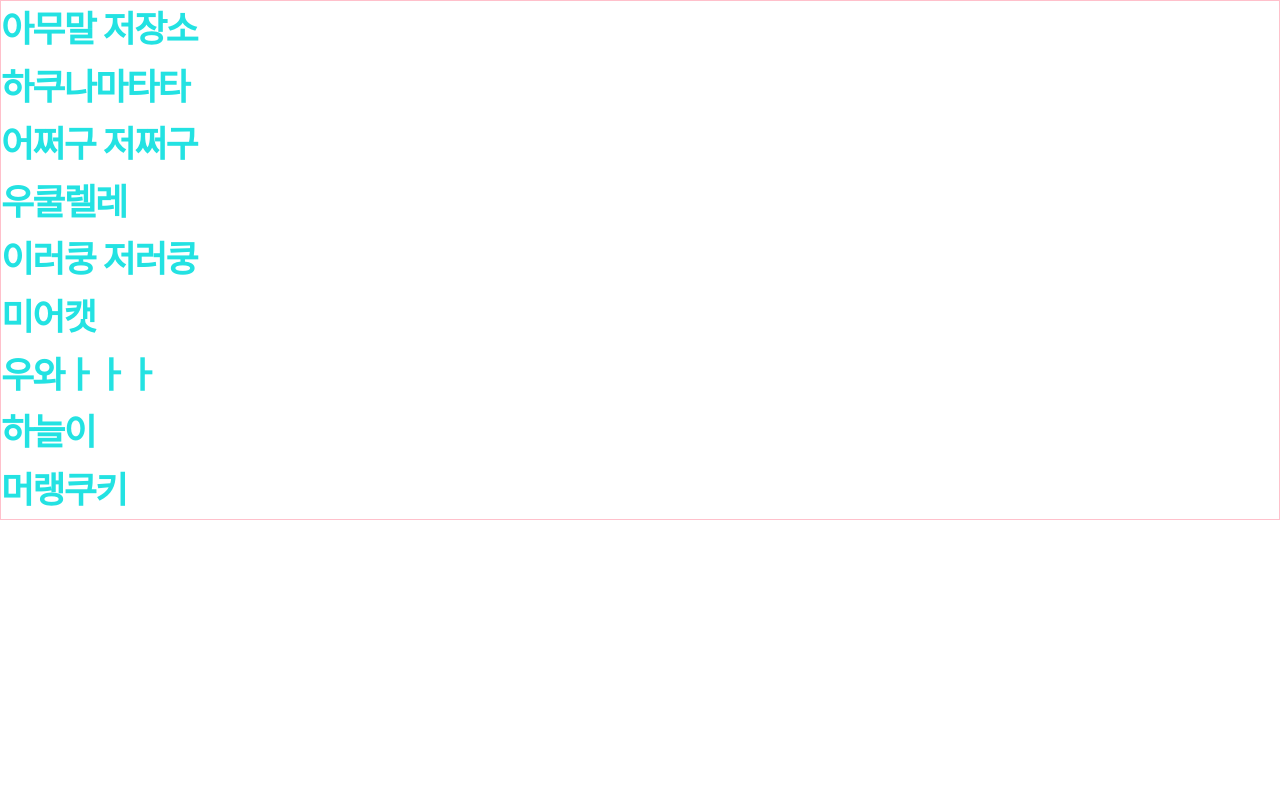
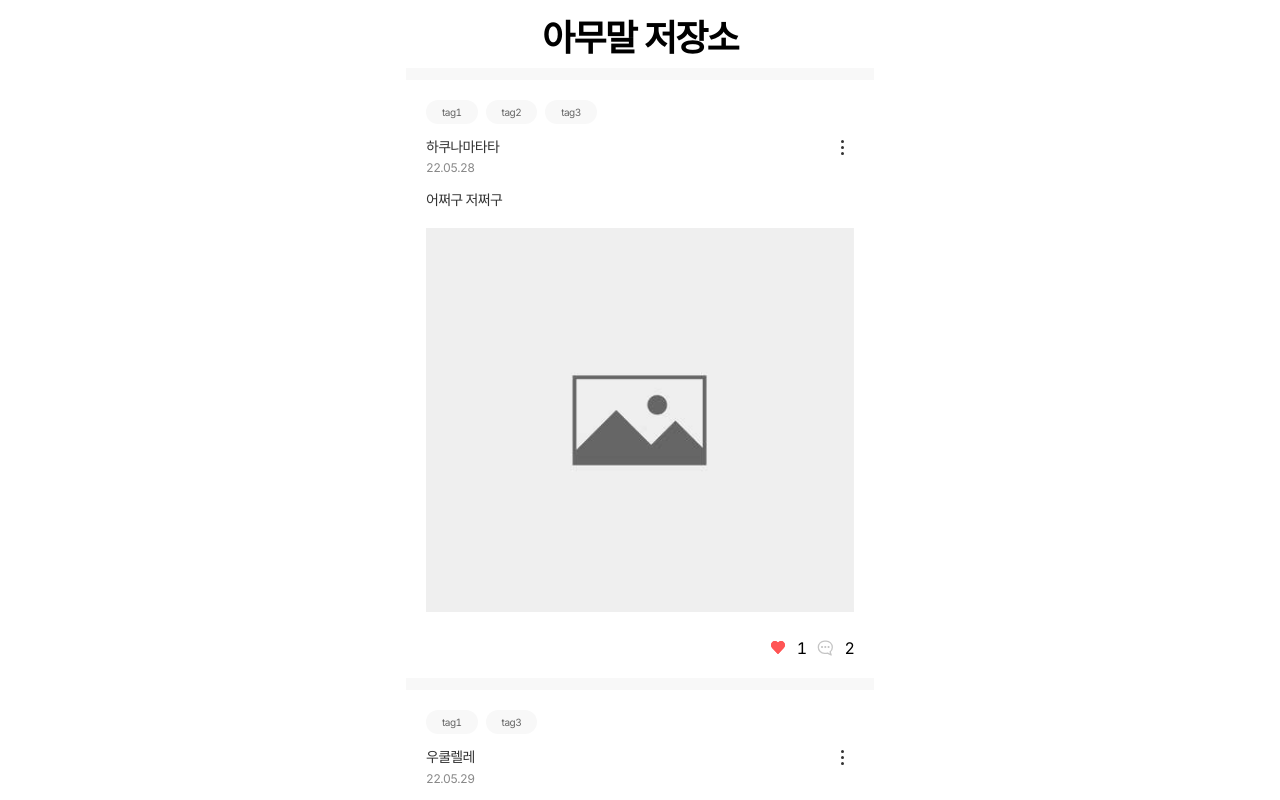
Before and after one commit to lazy-sky/sky-lounge, a React (Create React App) app: page / in a window 1280 px wide. Shown: the top 800 px of the page. Built offline with nearby package versions, Linux system fonts and the light colour scheme; a web font is replaced by a local one.

Commit message:
Feat: Render PostsFeed with dummy data

```diff
--- a/src/routes/PostsFeed/index.tsx
+++ b/src/routes/PostsFeed/index.tsx
@@ -1,21 +1,118 @@
 import styles from './postsFeed.module.scss'
+import noimage from './noimage.jpg'
+import { CommentIcon, LikePressedIcon, LikeUnpressedIcon, OptionsIcon } from 'assets/svgs'
 
 const postsData = [
-  { id: 1, userName: '하쿠나마타타', content: { text: '어쩌구 저쩌구' } },
-  { id: 2, userName: '우쿨렐레', content: { text: '이러쿵 저러쿵' } },
-  { id: 3, userName: '미어캣', content: { text: '우와ㅏㅏㅏ' } },
-  { id: 4, userName: '하늘이', content: { text: '머랭쿠키' } },
+  {
+    id: 1,
+    userName: '하쿠나마타타',
+    createdAt: '22.05.28',
+    content: {
+      text: '어쩌구 저쩌구',
+      imgSrc: ['image1'],
+    },
+    tags: ['tag1', 'tag2', 'tag3'],
+    like: {
+      count: 1,
+      users: ['myid'],
+    },
+    comments: {
+      count: 2,
+      contents: [
+        { user: 1, text: 'asldkf' },
+        { user: 2, text: 'fdlgkf' },
+      ],
+    },
+  },
+
+  {
+    id: 2,
+    userName: '우쿨렐레',
+    createdAt: '22.05.29',
+    content: { text: '이러쿵 저러쿵' },
+    tags: ['tag1', 'tag3'],
+    like: {
+      count: 1,
+      users: ['notmyid'],
+    },
+    comments: {
+      count: 1,
+      contents: [{ user: 1, text: 'asldkf' }],
+    },
+  },
+  {
+    id: 3,
+    userName: '미어캣',
+    createdAt: '22.05.30',
+    content: {
+      text: '우와ㅏㅏㅏ',
+      imgSrc: ['image1'],
+    },
+    tags: ['tag1', 'tag2'],
+    like: {
+      count: 1,
+      users: ['myid'],
+    },
+    comments: {
+      count: 2,
+      contents: [
+        { user: 1, text: 'asldkf' },
+        { user: 2, text: 'fdlgkf' },
+      ],
+    },
+  },
+  {
+    id: 4,
+    userName: '하늘이',
+    createdAt: '22.05.30',
+    content: {
+      text: '머랭쿠키',
+    },
+    tags: ['tag2', 'tag4'],
+    like: {
+      count: 0,
+      users: [],
+    },
+    comments: {
+      count: 0,
+      contents: [],
+    },
+  },
 ]
 
 const PostsFeed = () => {
   return (
     <div className={styles.postsFeed}>
       <h1>아무말 저장소</h1>
-      <ul>
+      <ul className={styles.postList}>
         {postsData.map((post) => (
-          <li key={post.id}>
-            <div>{post.userName}</div>
-            <div>{post.content.text}</div>
+          <li key={post.id} className={styles.post}>
+            <ul className={styles.tags}>
+              {post.tags.map((tag) => (
+                <li key={tag} className={styles.tag}>
+                  {tag}
+                </li>
+              ))}
+            </ul>
+            <div className={styles.metaInfo}>
+              <div>
+                <div className={styles.user}>{post.userName}</div>
+                <div className={styles.createdAt}>{post.createdAt}</div>
+              </div>
+              <OptionsIcon />
+            </div>
+            <div className={styles.content}>
+              <p className={styles.contentText}>{post.content.text}</p>
+              {/* TODO: 서버 저장된 이미지 불러오도록 */}
+              {post.content.imgSrc && <img src={noimage} alt={String(post.id)} />}
+            </div>
+            <div className={styles.postFooter}>
+              {/* TODO: 서버 정보로 교체 */}
+              <div>{post.like?.users.includes('myid') ? <LikePressedIcon /> : <LikeUnpressedIcon />}</div>
+              <div>{post.like?.count}</div>
+              <CommentIcon />
+              <div>{post.comments?.count}</div>
+            </div>
           </li>
         ))}
       </ul>
--- a/src/routes/PostsFeed/postsFeed.module.scss
+++ b/src/routes/PostsFeed/postsFeed.module.scss
@@ -1,7 +1,73 @@
 @import '/src/styles/index';
 
 .postsFeed {
-  @include heading1;
-  color: $PRIMARY01;
-  border: 1px solid pink;
+  h1 {
+    @include heading1;
+    text-align: center;
+    background-color: $BACKGROUND;
+  }
+  max-width: 468px;
+  margin: 10px auto;
+  background-color: $SURFACE;
 }
+
+.post {
+  padding: 20px;
+  margin-bottom: 12px;
+  background-color: $BACKGROUND;
+
+  &:first-child {
+    margin-top: 12px;
+  }
+
+  .tags {
+    display: flex;
+    gap: 8px;
+    margin-bottom: 12px;
+
+    .tag {
+      @include flag;
+      padding: 4px 16px;
+      color: $BODY01;
+      background-color: $SURFACE;
+      border-radius: 12px;
+    }
+  }
+
+  .metaInfo {
+    display: flex;
+    justify-content: space-between;
+    margin-bottom: 12px;
+  }
+
+  .user {
+    @include body3;
+    color: $TITLE02;
+  }
+
+  .createdAt {
+    @include body8;
+    color: $BODY02;
+  }
+
+  .content {
+    @include body7;
+    margin-bottom: 20px;
+    color: $TITLE02;
+
+    &Text {
+      margin-bottom: 16px;
+    }
+
+    img {
+      width: 100%;
+    }
+  }
+
+  &Footer {
+    display: flex;
+    gap: 10px;
+    align-items: center;
+    justify-content: end;
+  }
+}
--- a/src/styles/mixins/_text-style.scss
+++ b/src/styles/mixins/_text-style.scss
@@ -29,50 +29,50 @@
 }
 
 @mixin body1() {
-  font-size: $FONT_SIZE_REGULAR1;
+  font-size: $FONT_SIZE_BODY1;
   font-weight: $FONT_WEIGHT_REGULAR;
   line-height: $LINE_HEIGHT;
 }
 
 @mixin body2() {
-  font-size: $FONT_SIZE_REGULAR2;
+  font-size: $FONT_SIZE_BODY2;
   font-weight: $FONT_WEIGHT_REGULAR;
   line-height: $LINE_HEIGHT;
 }
 
 @mixin body3() {
-  font-size: $FONT_SIZE_REGULAR3;
+  font-size: $FONT_SIZE_BODY3;
   font-weight: $FONT_WEIGHT_REGULAR;
   line-height: $LINE_HEIGHT;
 }
 
 @mixin body4() {
-  font-size: $FONT_SIZE_REGULAR4;
+  font-size: $FONT_SIZE_BODY4;
   font-weight: $FONT_WEIGHT_REGULAR;
   line-height: $LINE_HEIGHT;
 }
 
 @mixin body5() {
-  font-size: $FONT_SIZE_REGULAR5;
-  font-weight: $FONT_WEIGHT_REGULAR-5678;
+  font-size: $FONT_SIZE_BODY5;
+  font-weight: $FONT_WEIGHT_REGULAR;
   line-height: $LINE_HEIGHT;
 }
 
 @mixin body6() {
-  font-size: $FONT_SIZE_REGULAR6;
-  font-weight: $FONT_WEIGHT_REGULAR-5678;
+  font-size: $FONT_SIZE_BODY6;
+  font-weight: $FONT_WEIGHT_REGULAR;
   line-height: $LINE_HEIGHT;
 }
 
 @mixin body7() {
-  font-size: $FONT_SIZE_REGULAR7;
-  font-weight: $FONT_WEIGHT_REGULAR-5678;
+  font-size: $FONT_SIZE_BODY7;
+  font-weight: $FONT_WEIGHT_REGULAR;
   line-height: $LINE_HEIGHT;
 }
 
 @mixin body8() {
-  font-size: $FONT_SIZE_REGULAR8;
-  font-weight: $FONT_WEIGHT_REGULAR-5678;
+  font-size: $FONT_SIZE_BODY8;
+  font-weight: $FONT_WEIGHT_REGULAR;
   line-height: $LINE_HEIGHT;
 }
 
```
Also changed, not shown: src/routes/PostsFeed/noimage.jpg (added).
